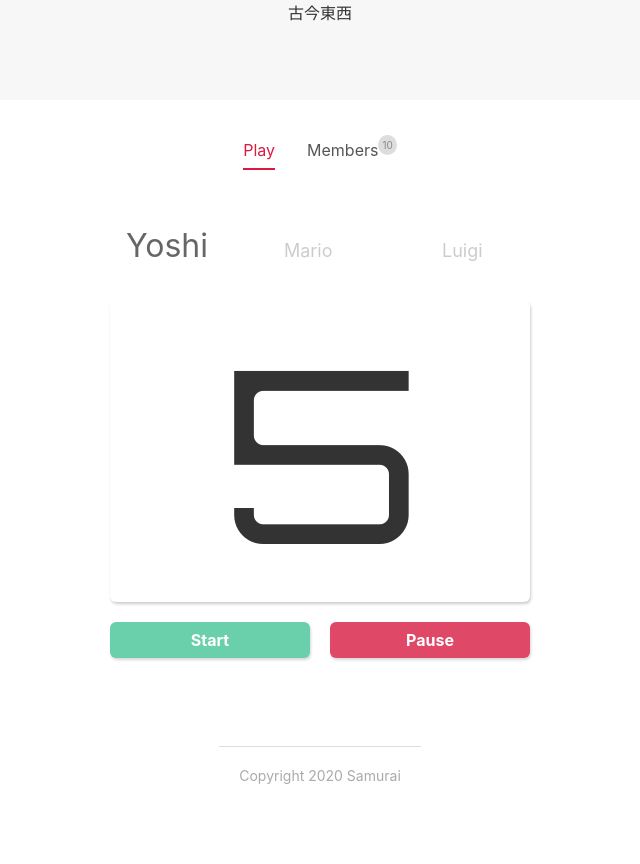
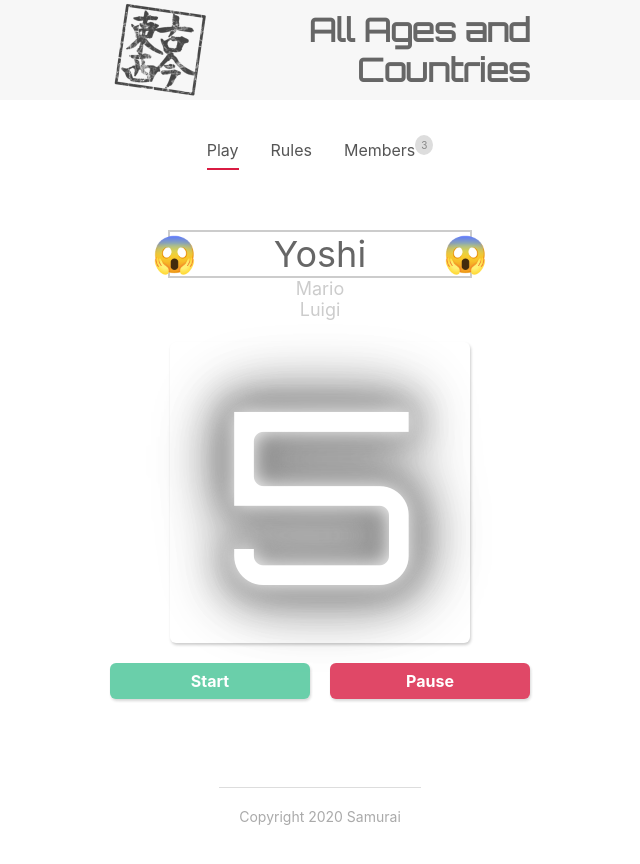
Before and after one commit to compranata/svelte-countdown, a Svelte app: page / in a window 1280 px wide. Shown: the top 864 px of the page, without its empty margins (320-960 px from the left). Built offline with nearby package versions, Linux system fonts and the light colour scheme.

Commit message:
first release v1.0

```diff
--- a/package.json
+++ b/package.json
@@ -4,7 +4,7 @@
   "scripts": {
     "build": "rollup -c",
     "dev": "rollup -c -w",
-    "start": "sirv public"
+    "start": "sirv public --host 0.0.0.0"
   },
   "devDependencies": {
     "@rollup/plugin-commonjs": "11.0.2",
--- a/src/App.svelte
+++ b/src/App.svelte
@@ -4,14 +4,17 @@
 	import Modal from './shared/Modal.svelte';
 	import Members from './components/Members.svelte';
 	import Playground from './components/Playground.svelte';
+	import Settings from './components/Settings.svelte';
 	import Tabs from './shared/Tabs.svelte';
-
-	export let title;
+	import { Config } from './stores/State.js';
 
 	// tabs
-	let items = ['Play', 'Members'];
+	let items = ['Play', 'Rules', 'Members'];
 	let activeItem = 'Play';
-	const tabChange = (e) => activeItem = e.detail;
+  $: isLive = $Config.live;
+	const tabChange = (e) => {
+		if (!isLive) activeItem = e.detail;
+	}
 
 	// modal
 	let showModal = false;
@@ -19,17 +22,18 @@
 	const toggleModal = () => {
 		showModal = !showModal;
 	}
-
 </script>
 
 <Modal {showModal} on:click={toggleModal}>
-	Boo
+	<iframe src="https://giphy.com/embed/cEYFeE1QgHWH2YADVHG" width="384" height="204" frameBorder="0" title="You suck!" class="giphy-embed" allowFullScreen></iframe>
 </Modal>
-<Header>{title}</Header>
+<Header></Header>
 	<main>
-		<Tabs {activeItem} {items} on:tabChange={tabChange} />
+		<Tabs {activeItem} {items} on:tabChange="{tabChange}" />
 		{#if activeItem === 'Play'}
 			<Playground on:bomb="{toggleModal}" />
+		{:else if activeItem === 'Rules'}
+			<Settings />
 		{:else}
 			<Members />
 		{/if}
--- a/src/components/Counter.svelte
+++ b/src/components/Counter.svelte
@@ -5,7 +5,7 @@
   import Timer from '../stores/Timer.js';
 
   let buttonStart = 'Start';
-  let counter = 5;
+  let counter = $Config.initCount;
 
   $: initCount = $Config.initCount;
 
@@ -15,6 +15,9 @@
   let isPaused = false;
   let isRunning = false;
 
+  $: {
+    $Config.live = isRunning;
+  }
   const timer = () => {
     counter--;
     if (counter < 1) {
@@ -29,6 +32,7 @@
     clearInterval(timeInterval);
     counter = initCount;
     timeInterval = null;
+    dispatch('next');
   };
 
   const handleStart = e => {
@@ -43,9 +47,11 @@
     if (!isRunning) return;
     if (isPaused) {
       isPaused = false;
+      isRunning = true;
       timeInterval = setInterval(timer, 1000);
     } else {
       isPaused = true;
+      isRunning = false;
       clearInterval(timeInterval);
       timeInterval = null;
     }
@@ -54,10 +60,10 @@
 </script>
 
 <div class="counter">
-  <span class="digits" on:click={handleStart}>{counter}</span>
+  <span class="digits glow" on:click={handleStart}>{counter}</span>
 </div>
 <div class="controller">
-  <Button type="secondary" on:click={handleStart}>{buttonStart}</Button>
+  <Button type="secondary" disabled={isPaused} on:click={handleStart}>{buttonStart}</Button>
   <Button type="primary" on:click={handlePause}>{isPaused ? 'Resume' : 'Pause'}</Button>
 </div>
 
@@ -70,10 +76,28 @@
     border-radius: 6px;
     box-shadow: 1px 2px 3px rgba(0,0,0,0.2);
     margin: 20px auto;
+    color: #888;
+    max-width: 300px;
   }
   .controller {
     display: grid;
     grid-template-columns: 1fr 1fr;
     grid-gap: 20px;
   }
+  .glow {
+    color: #fff;
+    text-align: center;
+    -webkit-animation: glow 1s ease-in-out infinite alternate;
+    -moz-animation: glow 1s ease-in-out infinite alternate;
+    animation: glow 1s ease-in-out infinite alternate;
+  }
+
+  @-webkit-keyframes glow {
+    from {
+      text-shadow: 0 0 10px #fff, 0 0 20px #fff, 0 0 30px #333, 0 0 40px #333, 0 0 50px #333, 0 0 60px #333, 0 0 70px #333;
+    }
+    to {
+      text-shadow: 0 0 20px #fff, 0 0 30px #888, 0 0 40px #888, 0 0 50px #888, 0 0 60px #888, 0 0 70px #888, 0 0 80px #888;
+    }
+  }
 </style>
--- a/src/components/Header.svelte
+++ b/src/components/Header.svelte
@@ -3,13 +3,35 @@
 </script>
 
 <header>
-  <slot>Fuck!</slot>
+  <div class="container">
+    <img class="logo" src="images/logo.png" alt="古今東西" />
+    <div class="subtitle">All Ages and Countries</div>
+  </div>
 </header>
 
 <style>
   header {
-    text-align: center;
     height: 100px;
     background-color: #f7f7f7;
   }
+  .container {
+    display: flex;
+    max-width: 420px;
+    margin: 0 auto;
+    justify-content: space-around;
+    align-items: center;
+  }
+  .subtitle {
+    font-family: 'Orbitron', sans-serif;
+    font-size: 2em;
+    font-weight: bolder;
+    text-align: right;
+    color: #666;
+    height: 100%;
+    vertical-align: center;
+  }
+  .logo {
+    width: 100px;
+    height: 100px;
+  }
 </style>
--- a/src/components/MembersForm.svelte
+++ b/src/components/MembersForm.svelte
@@ -35,12 +35,12 @@
 
 </script>
 
-<form on:submit|preventDefault={submitHandler}>
+<form name="members" on:submit|preventDefault={submitHandler}>
   <div class="form-field">
     <input type="text" id="name" placeholder="add new member name" bind:value={fields.name}>
-    <div class="error">{errors.name}</div>
+    <Button type="secondary" flat="true">Add</Button>
   </div>
-  <Button type="secondary" flat="true">Add</Button>
+  <div class="error">{errors.name}</div>
 </form>
 
 <style>
@@ -50,19 +50,18 @@
     text-align: center;
   }
   .form-field {
-    margin: 18px auto;
+    display: flex;
+    margin: 18px auto 0;
   }
   input {
     width: 100%;
     border-radius: 6px;
-  }
-  label{
-    margin: 10px auto;
-    text-align: left;
+    margin-right: 18px;
   }
   .error{
     font-weight: bold;
     font-size: 12px;
     color: #d91b42;
+    margin-bottom: 18px;
   }
 </style>
--- a/src/components/PlayersLoop.svelte
+++ b/src/components/PlayersLoop.svelte
@@ -1,39 +1,59 @@
 <script>
   import { Members } from '../stores/State';
+
+  export let currentPlayerId = 0;
+
+  $: posList = -(21 * currentPlayerId);
 </script>
 
 <div class="playersloop">
-  <ul>
-    {#each $Members as member (member.id)}
-      <li class:active={member.active}>{member.name}</li>
+  <ul class="looping" style="top: {posList}px">
+    {#each $Members as member, index (member.id)}
+      <li class:active={index === currentPlayerId}>{member.name}</li>
     {/each}
   </ul>
 </div>
 <style>
   .playersloop {
+    height: 7em;
     overflow: hidden;
+    position: relative;
   }
   ul{
-    /* display: flex;
+    position: absolute;
+    left: 50%;
+    transform: translateX(-50%);
+    display: flex;
+    flex-direction: column;
     justify-content: center;
-    align-items: center; */
+    align-items: center;
     padding: 0;
     list-style-type: none;
-
-    overflow-x: auto;
-    white-space: nowrap;
+    margin: 20px auto;
   }
   li{
+    position: relative;
     margin: 0 16px;
     font-size: 18px;
     color: #ccc;
-
-    display: inline-block;
-    width: 30%;
+    width: 300px;
+    text-align: center;
   }
   li.active {
-    font-size: 2em;
+    font-size: 36px;
     color: #666;
+    border: 2px solid #ccc;
+  }
+
+  li.active:before {
+    position: absolute;
+    content: '😱 ';
+    left: -18px;
+  }
+  li.active:after {
+    position: absolute;
+    content: '😱 ';
+    right: -18px;
   }
 
 </style>
--- a/src/components/Playground.svelte
+++ b/src/components/Playground.svelte
@@ -1,13 +1,24 @@
 <script>
   import Counter from './Counter.svelte';
   import PlayersLoop from './PlayersLoop.svelte';
+  import { Players, Config } from '../stores/State.js';
 
+  let currentPlayerId = 0;
+  $: totalPlayers = $Players;
+
+  const moveNextPlayer = () => {
+    if (currentPlayerId === totalPlayers - 1) {
+      currentPlayerId = 0;
+    } else {
+      currentPlayerId++;
+    }
+  };
 </script>
 
 
 <div class="playground">
-  <PlayersLoop />
-  <Counter on:bomb />
+  <PlayersLoop {currentPlayerId} />
+  <Counter on:bomb on:next={moveNextPlayer} />
 </div>
 
 <style>
--- /dev/null
+++ b/src/components/Settings.svelte
@@ -0,0 +1,75 @@
+<script>
+  import Button from '../shared/Button.svelte';
+  import { Config } from '../stores/State.js';
+
+  let fields = { initCount: $Config.initCount, loop: $Config.loop };
+  let errors = { initCount: '' };
+  let valid = false;
+
+  const submitHandler = () => {
+    valid = true;
+
+    if (isNaN(fields.initCount)) {
+      valid = false;
+      errors.initCount = 'Initial Seconds must be a number.';
+    } else {
+      errors.initCount = '';
+    }
+
+    if (valid) {
+      Config.update(currentConfig => {
+        return {...fields, live: false };
+      });
+    }
+  }
+
+</script>
+
+<form name="config" on:submit|preventDefault={submitHandler}>
+
+  <div class="form-field">
+    <label for="sec">Initial seconds:</label>
+    <input type="number" id="sec" placeholder="Set an initial count" bind:value={fields.initCount} />
+  </div>
+  <div class="error">{errors.initCount}</div>
+  <div class="form-field">
+    <label for="seamless">Seamless loop:</label>
+    <input type="checkbox" id="seamless" bind:checked={fields.loop} />
+  </div>
+  <div class="form-ctrl">
+    <Button type="secondary" flat="true">Save</Button>
+  </div>
+</form>
+
+<style>
+  form {
+    max-width: 400px;
+    margin: 0 auto;
+    text-align: center;
+    color: #555;
+  }
+  .form-field {
+    display: flex;
+    margin: 18px auto 0;
+    align-items: center;
+  }
+  .form-ctrl {
+    margin: 18px auto 0;
+    text-align: right;
+  }
+  input {
+    width: 50%;
+    border-radius: 6px;
+    margin-right: 18px;
+  }
+  label{
+    margin: 10px auto;
+    text-align: left;
+  }
+  .error{
+    font-weight: bold;
+    font-size: 12px;
+    color: #d91b42;
+    margin-bottom: 18px;
+  }
+</style>
--- a/src/shared/Button.svelte
+++ b/src/shared/Button.svelte
@@ -3,9 +3,10 @@
   export let tiny = false;
   export let flat = false;
   export let inverse = false;
+  export let disabled = false;
 </script>
 
-<button class:flat={flat} class:inverse={inverse} class:tiny={tiny} class={type} on:click>
+<button class:disabled={disabled} class:flat={flat} class:inverse={inverse} class:tiny={tiny} class={type} on:click>
   <slot></slot>
 </button>
 
@@ -61,5 +62,8 @@
     background: #ddd;
     border: 2px solid #888;
   }
-
+  .disabled {
+    pointer-events: none;
+    background-color: #888;
+  }
 </style>
--- a/src/shared/Modal.svelte
+++ b/src/shared/Modal.svelte
@@ -23,9 +23,12 @@
     padding: 10px;
     border-radius: 10px;
     max-width: 400px;
-    margin: 10% auto;;
+    position: absolute;
+    top: 50%;
+    left: 50%;
+    transform: translate(-50%, -50%);
     text-align: center;
-    background: white;
+    background: black;
   }
   .promo .modal{
     background: crimson;
--- a/src/shared/Tabs.svelte
+++ b/src/shared/Tabs.svelte
@@ -1,14 +1,14 @@
 <script>
   import { createEventDispatcher } from 'svelte';
-  import { Members } from '../stores/State';
+  import { Players, Config } from '../stores/State';
 
   let dispatch = createEventDispatcher();
 
   export let items;
   export let activeItem;
 
-  $: count = $Members.length;
-  $: disabled = count < 1;
+  $: isLive = $Config.live;
+  $: disabled = $Players < 1 || isLive;
 
   const handleClick = item => {
     if (disabled) return;
@@ -24,7 +24,7 @@
         <div class="wrapper" class:active={item === activeItem} class:disabled={disabled}>
           { item }
           {#if item === 'Members'}
-            <span class="badge">{count}</span>
+            <span class="badge">{$Players}</span>
           {/if}
         </div>
       </li>
@@ -42,7 +42,7 @@
     padding: 0;
     list-style-type: none;
   }
-  li{
+  li .wrapper{
     margin: 0 16px;
     font-size: 16px;
     color: #555;
@@ -55,6 +55,7 @@
   }
   .disabled {
     pointer-events: none;
+    cursor: not-allowed;
     opacity: .6;
   }
   .wrapper {
--- a/src/stores/State.js
+++ b/src/stores/State.js
@@ -1,35 +1,23 @@
-import { writable, readable } from 'svelte/store';
+import { writable, derived } from 'svelte/store';
 
 const Members = writable([
   { id: 123, name: 'Yoshi', active: true },
   { id: 124, name: 'Mario', active: false },
   { id: 125, name: 'Luigi', active: false },
-  { id: 126, name: 'Bowser', active: false },
-  { id: 127, name: 'Peach', active: false },
-  { id: 128, name: 'Daisy', active: false },
-  { id: 129, name: 'Todd', active: false },
-  { id: 122, name: 'Wario', active: false },
-  { id: 121, name: 'Waluigi', active: false },
-  { id: 120, name: 'Svelta', active: false },
 ]);
 
+const Players = derived(
+  Members,
+  $Members => {
+    return $Members.length;
+  }
+)
 const Config = writable({
-  initCount: 5
+  initCount: 5,
+  loop: true,
+  live: false
 });
 
-let count = 5;
-const Counter = readable(count, function start(set) {
-  const interval = setInterval(() => {
-    count--;
-    set(count);
-    if (count < 1) {
-      clearInterval(interval);
-    }
-  }, 1000);
 
-  return function stop() {
-    clearInterval(interval);
-  }
-});
 
-export { Members, Config };
+export { Members, Config, Players };
```
Also changed, not shown: public/images/logo.png (added).
